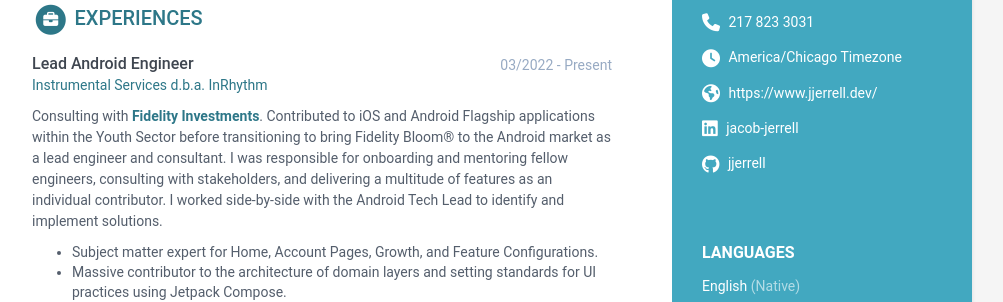
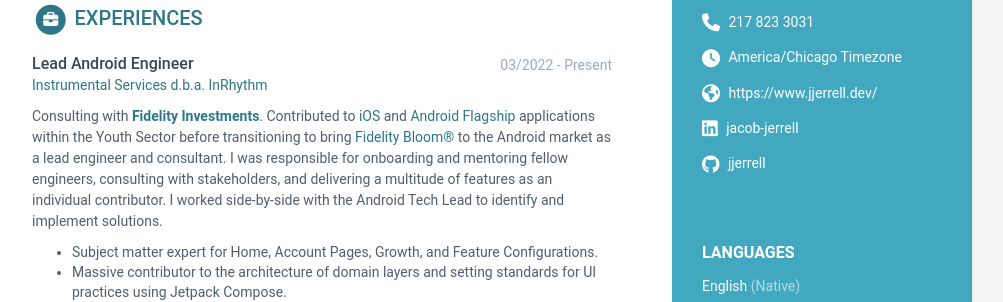
Before and after one commit to jjerrell/web-blog-dev, a Jekyll site: the page built from index.html, in a window 1280 px wide. Shown: the part 321-623 px from the top of the page, without its empty margins (168-1171 px from the left). Built offline with Jekyll 4.4.1, drawn with Linux system fonts in a browser that asks for light colours; part of the change alters nothing that is shown.

```diff
--- a/_data/data.yml
+++ b/_data/data.yml
@@ -102,14 +102,13 @@ experiences:
         time: 03/2022 - Present
         company: "[Instrumental Services d.b.a. InRhythm](https://inrhythm.com)"
         details: |
-          Consulting with **[Fidelity Investments](https://www.fidelity.com)**. Contributed to iOS and
-          Android Flagship applications within the Youth Sector before
-          transitioning to bring Fidelity Bloom® to the Android market as
-          a lead engineer and consultant. I was responsible for onboarding
-          and mentoring fellow engineers, consulting with stakeholders, and
-          delivering a multitude of features as an individual contributor.
-          I worked side-by-side with the Android Tech Lead to identify and
-          implement solutions.
+          Consulting with **[Fidelity Investments](https://www.fidelity.com)**. Contributed to
+          [iOS](https://apps.apple.com/us/app/fidelity-investments/id348177453) and [Android Flagship](https://play.google.com/store/apps/details?id=com.fidelity.android)
+          applications within the Youth Sector before transitioning to bring [Fidelity Bloom®](https://play.google.com/store/apps/details?id=com.fidelity.sqrl)
+          to the Android market as a lead engineer and consultant. I was responsible for onboarding
+          and mentoring fellow engineers, consulting with stakeholders, and delivering a multitude
+          of features as an individual contributor. I worked side-by-side with the Android Tech
+          Lead to identify and implement solutions.
             - Subject matter expert for Home, Account Pages, Growth, and Feature Configurations.
             - Massive contributor to the architecture of domain layers and setting standards for UI practices using Jetpack Compose.
             - Participated in root-cause-analysis sessions to rapidly identify and implement a variety of solutions.
```
